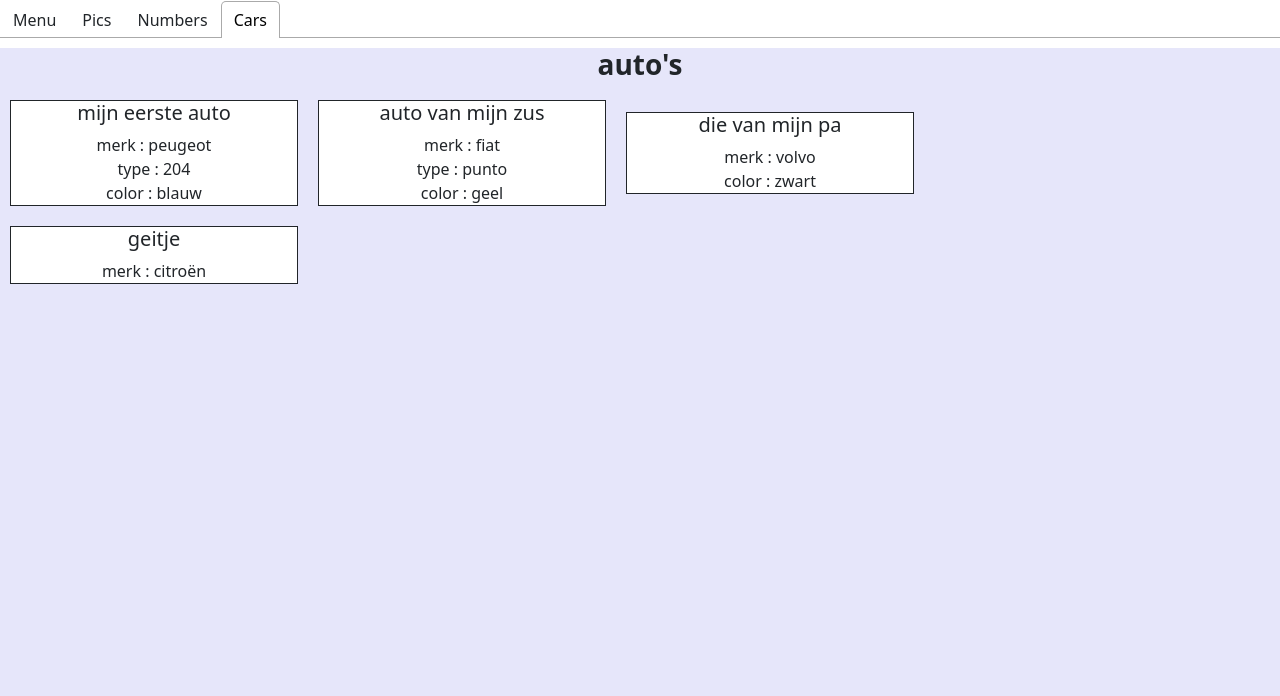
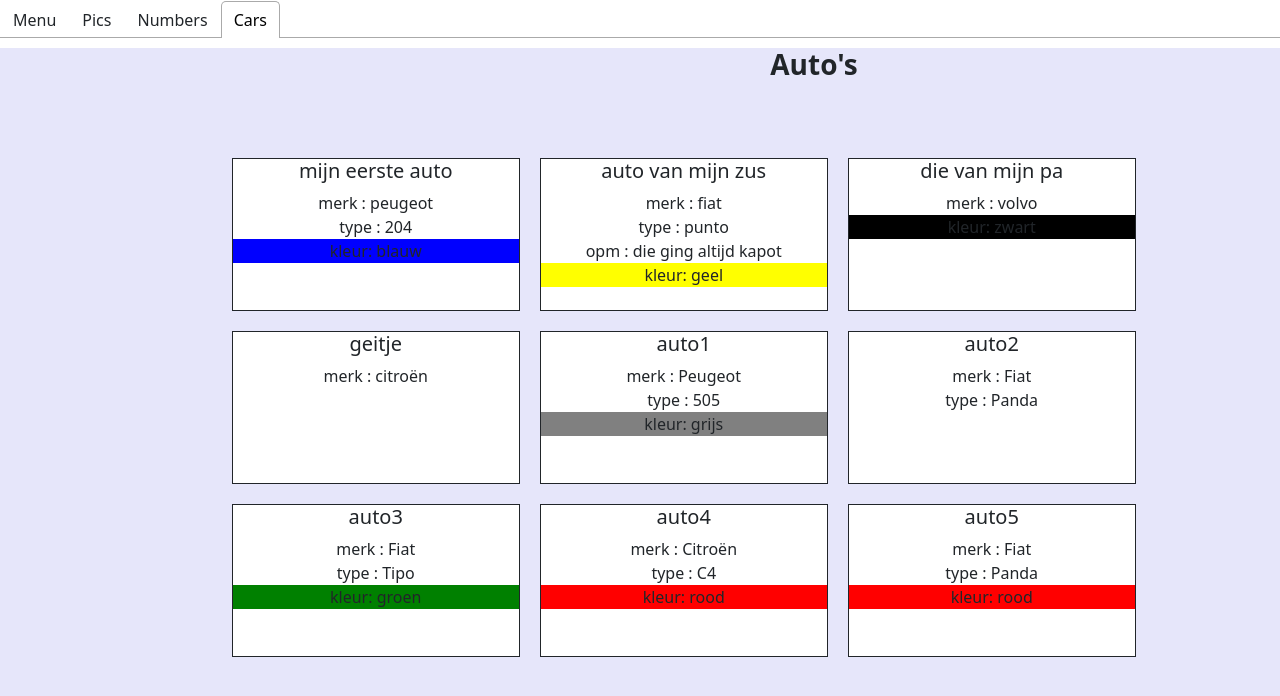
Before and after one commit to InesEmily/dynamic_oefeningen, a React (Create React App) app: page / in a window 1280 px wide. Both pictures are taken after a click on the tab "Cars". Shown: the top 696 px of the page. Built offline with nearby package versions, Linux system fonts and the light colour scheme.

Commit message:
Bundel 3 color cars

```diff
--- a/src/components/Cars.js
+++ b/src/components/Cars.js
@@ -1,22 +1,29 @@
+import {COLOR_DATA} from "../data/data";
+
 export function Cars(props) {
-    const {car} = props;
-    const {title} = props;
+    const {car,title} = props;
     if (!car) return;
     return <>
-        <h3 style={{textAlign: "center", fontWeight: "bold"}}>
+        <h3 style={{textAlign: "center", fontWeight: "bold", display:"block", position:"relative",left:"750px",marginBottom:"300px"}}>
             {title}
         </h3>
 
-        <div style={{display:"flex", height:"100px", width:"90%" , flexWrap:"wrap", alignItems:"center" ,marginBottom:"150px"}}>
-            {car.map(c => <div key={c.id} style={{border:"solid 1px",  backgroundColor:"#ffffff", width:" 25%", margin:"10px", textAlign:"center"}}>
+        <div style={{display:"flex", height:"100px", width:"90%" , flexWrap:"wrap", justifyContent:"center" ,marginTop:"100px"}}>
+            {car.map(c => <div key={c.id} style={{border:"solid 1px",  backgroundColor:"#ffffff", width:" 25%",height:"153px", margin:"10px", textAlign:"center"}}>
                 <h5>{c.name}</h5>
                 <div>{c.brand? `merk : ${c.brand}`: ""}</div>
                 <div>{c.type? `type : ${c.type}`:""}</div>
-                <div>{c.color? `color : ${c.color}`:""}</div>
-
+                <div>{c.note? `opm : ${c.note}`:""}</div>
+                {/*<div>{c.color? `color : ${c.color}`:""}</div>*/}
+                <div>{c.color ? <div style={c?.color && {backgroundColor: getBackGround(COLOR_DATA,c.color)}}> kleur: {c.color}</div> : ""}</div>
             </div>)}
         </div>
-
     </>
 
 }
+
+
+
+function getBackGround(array , color) {
+    return (array.find(el => el.dutch === color).english)
+}
--- a/src/data/data.js
+++ b/src/data/data.js
@@ -33,8 +33,7 @@
     },
 ];
 export const NUMBER_DATA = [1, 3, 5, 2, 6, 7, 34, 12, 66, 98, 11, 2];
-export const CAR_DATA = [
-    {
+export const CAR_DATA = [{
     id: 1,
     name: "mijn eerste auto",
     brand: "peugeot",
@@ -47,6 +46,23 @@
         brand: "fiat",
         type: "punto",
         color: "geel",
-    }, {id: 3, name: "die van mijn pa", brand: "volvo", color: "zwart"},
-    {id: 4, name: "geitje", brand: "citroën",}
+        note: "die ging altijd kapot"
+    },
+    {id: 3, name: "die van mijn pa", brand: "volvo", color: "zwart"},
+    {id: 4, name: "geitje", brand: "citroën",},
+    {id: 5, name: "auto1", brand: "Peugeot", type: "505", color: "grijs"},
+    {id: 6, name: "auto2", brand: "Fiat", type: "Panda"},
+    {id: 7, name: "auto3", brand: "Fiat", type: "Tipo", color: "groen"},
+    {id: 8, name: "auto4", brand: "Citroën", type: "C4", color: "rood"},
+    {id: 9, name: "auto5", brand: "Fiat", type: "Panda", color: "rood"}
 ];
+
+export const COLOR_DATA = [
+    {dutch: "blauw", english: "blue"},
+    {dutch: "geel", english: "yellow"},
+    {dutch: "rood", english: "red"},
+    {dutch: "zwart", english: "black"},
+    {dutch: "wit", english: "white"},
+    {dutch: "grijs", english: "gray"},
+    {dutch: "groen", english: "green"}
+];
--- a/src/pages/CarsPage.js
+++ b/src/pages/CarsPage.js
@@ -6,8 +6,8 @@
 
     if (!car) return;
     return <div>
-        <div style={{background: "lavender", height: "850px"}}>
-            <Cars car={car} title={"auto's"}/>
+        <div style={{background: "lavender", height: "850px", display:"flex", justifyContent: "center"}}>
+            <Cars car={car} title={"Auto's"}/>
         </div>
     </div>;
 
--- a/src/pages/MenuCardPage.js
+++ b/src/pages/MenuCardPage.js
@@ -1,4 +1,5 @@
 import {Menuproduct} from "../Menuproduct";
+import PropTypes from "prop-types";
 
 export function MenuCardPage(props){
     const {product} = props;
@@ -6,3 +7,7 @@
     return <div>{product.map(p => <Menuproduct key ={p.name} product={p}/>)}</div>
 
 }
+// MenuCardPage.prototypes = {
+//     product: PropTypes.string.isRequired
+//
+// }
```
Also changed, not shown: src/components/Section.js (added, +15 -0 lines). Lines whose indentation alone changed are shown as unchanged.
